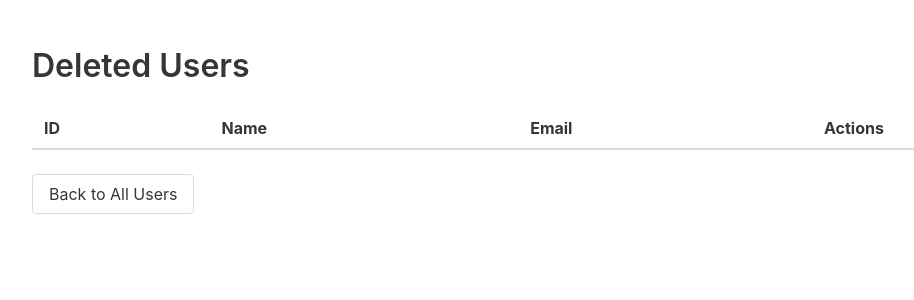
After one commit to spinning-fantasies/py-users, a Flask app: page /list_deleted_users in a window 1280 px wide. The commit adds this page. Shown: the top 300 px of the page, without its empty margins (32-946 px from the left). Run offline with Flask 3, Linux system fonts and the light colour scheme; lists and menus that the app fills with data are empty.

Commit message:
show deleted users, remove permanently

```diff
--- a/app.py
+++ b/app.py
@@ -64,5 +64,23 @@ def add_user():
     # Render the add user form
     return render_template('add_user.html')
 
+@app.route('/list_deleted_users')
+def list_deleted_users():
+    deleted_users = [user for user in users_data if user['deleted']]
+    return render_template('deleted_users.html', users=deleted_users)
+
+@app.route('/users/<int:user_id>/delete_permanently', methods=['POST'])
+def delete_user_permanently(user_id):
+    user_index = None
+    for index, user in enumerate(users_data):
+        if user['id'] == user_id and user['deleted']:
+            user_index = index
+            break
+
+    if user_index is not None:
+        del users_data[user_index]
+
+    return redirect('/list_deleted_users')
+
 if __name__ == '__main__':
     app.run(debug=True)
--- /dev/null
+++ b/templates/deleted_users.html
@@ -0,0 +1,42 @@
+<!-- templates/deleted_users.html -->
+<!DOCTYPE html>
+<html>
+<head>
+    <title>Deleted Users</title>
+    <link rel="stylesheet" href="{{ url_for('static', filename='css/bulma.min.css') }}">
+</head>
+<body>
+    <section class="section">
+        <div class="container">
+            <h1 class="title">Deleted Users</h1>
+            <table class="table is-fullwidth">
+                <thead>
+                    <tr>
+                        <th>ID</th>
+                        <th>Name</th>
+                        <th>Email</th>
+                        <th>Actions</th>
+                    </tr>
+                </thead>
+                <tbody>
+                    {% for user in users %}
+                        <tr>
+                            <td>{{ user.id }}</td>
+                            <td>{{ user.name }}</td>
+                            <td>{{ user.email }}</td>
+                            <td>
+                                <div class="buttons">
+                                    <form method="post" action="/users/{{ user.id }}/delete_permanently" style="display: inline;">
+                                        <button type="submit" class="button is-small is-danger" onclick="return confirm('Are you sure you want to delete this user permanently?')">Delete Permanently</button>
+                                    </form>
+                                </div>
+                            </td>
+                        </tr>
+                    {% endfor %}
+                </tbody>
+            </table>
+            <a class="button" href="{{ url_for('users') }}">Back to All Users</a>
+        </div>
+    </section>
+</body>
+</html>
```
Also changed, not shown: templates/users.html (+13 -4 lines).
